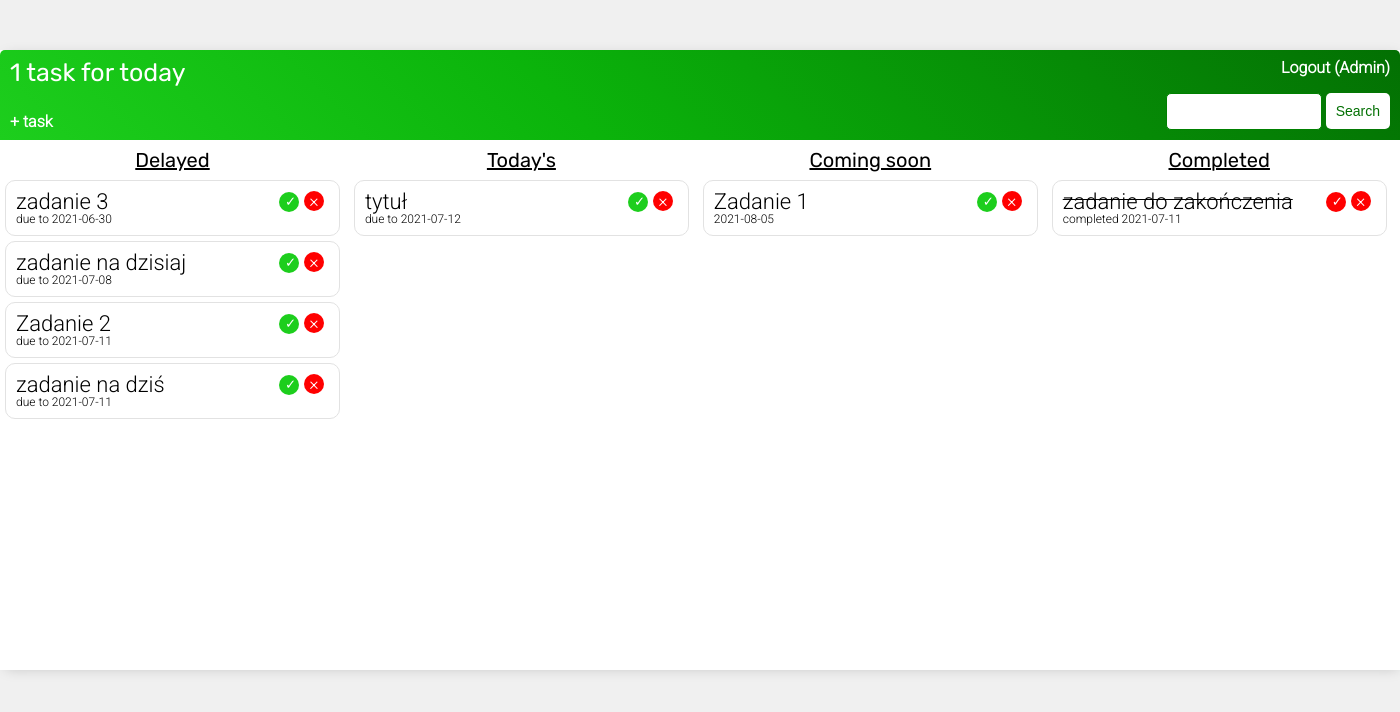
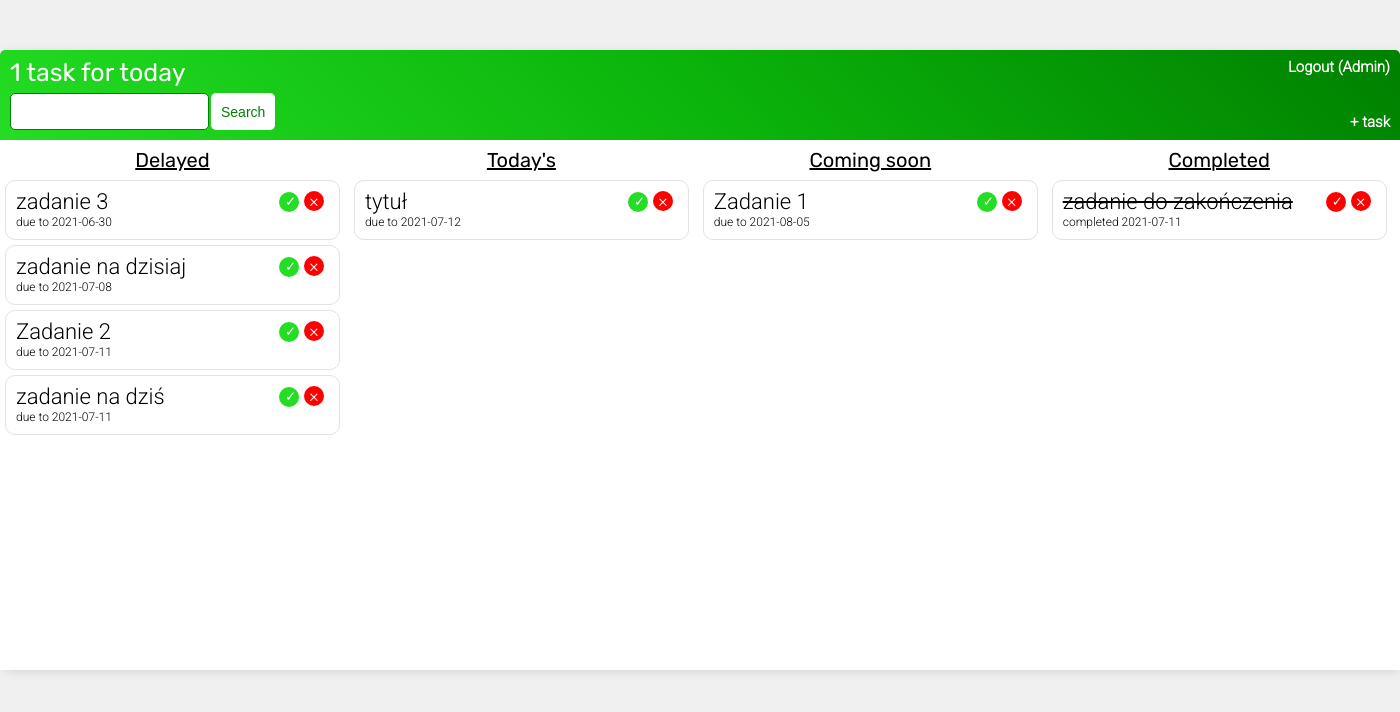
Before and after one commit to lukaszsliwinski/task_planner, a Django app: page / in a window 1400 px wide. Shown: the top 712 px of the page. Run offline with Django 3.2, Linux system fonts and the light colour scheme; a user stored in the database is signed in; data comes from the database, SQL or seed files in the repository; both versions use the stored data as it was after the commit.

Commit message:
Changing html class names and tags. Grouping styles to sections.

```diff
--- a/base/static/base/style.css
+++ b/base/static/base/style.css
@@ -2,8 +2,15 @@
 @import url('https://fonts.googleapis.com/css2?family=Rubik&display=swap');
 
 :root {
-    --header-background: linear-gradient(45deg, rgb(29, 206, 29) 0%, rgb(11, 180, 11) 40%, rgb(3, 112, 3) 100%);
+    --green1: rgb(36, 221, 36);
+    --green2: rgb(11, 180, 11);
+    --header-background-color: linear-gradient(45deg, var(--green1) 0%, var(--green2) 50%, green 100%);
 }
+
+
+
+/* style */
+
 
 
 body {
@@ -23,7 +29,77 @@ h1 {
 
 h3 {
     font-size: 20px;
+    text-align: center;
+    padding-top: 10px;
+    padding-bottom: 5px;
+    text-decoration: underline;
 }
+
+main {
+    border-radius: 5px 5px 0 0;
+    margin: auto;
+    background-color: white;
+    box-shadow: 2px 2px 13px -4px rgba(0, 0, 0, 0.21);
+}
+
+label {
+    padding-top: 10px;
+    display: block;
+}
+
+.main-container {
+    width: 1400px;
+    min-height: 620px;
+}
+
+.card-container {
+    width: 550px;
+}
+
+
+
+/* header */
+
+
+
+header {
+    display: flex;
+    justify-content: space-between;
+    height: 70px;
+    color: white;
+    padding: 10px;
+    border-radius: 5px 5px 0 0;
+    background: var(--header-background-color);
+}
+
+header section {
+    display: flex;
+    flex-direction: column;
+    justify-content: space-between;
+}
+
+header nav {
+    display: flex;
+    text-align: right;
+    flex-direction: column;
+    justify-content: space-between;
+}
+
+header a {
+    color: white;
+    font-size: 15px;
+    font-weight: bold;
+    text-decoration: none;
+}
+
+.search-bar {
+    display: inline-flex;
+}
+
+
+
+/* text fields */
+
 
 input[type=text],
 input[type=password],
@@ -39,15 +115,6 @@ textarea,
     min-height: 150px;
 }
 
-.search-area {
-    width: 50% !important;
-}
-
-label {
-    padding-top: 10px !important;
-    display: block;
-}
-
 .date-field {
     width: fit-content;
 }
@@ -68,16 +139,17 @@ label {
     margin-top: 10px;
 }
 
-.form-button:hover {
+.btn:hover {
     background-color: white;
     color: black;
 }
 
-.search-button {
+.search-btn {
     border: none;
     background-color: white;
-    color: rgb(3, 112, 3);
+    color: green;
     padding: 10px;
+    margin-left: 2px;
     font-size: 14px;
     border-radius: 5px;
     cursor: pointer;
@@ -85,104 +157,13 @@ label {
 
 }
 
-.search-button:hover {
+.search-btn:hover {
     background-color: transparent;
     color: white;
 }
 
-.header-bar {
-    display: flex;
-    justify-content: space-between;
-    height: 70px;
-    color: white;
-    padding: 10px;
-    border-radius: 5px 5px 0 0;
-    background: var(--header-background);
-}
-
-.header-right-side {
-    display: flex;
-    text-align: right;
-    flex-direction: column;
-    justify-content: space-between;
-}
-
-.header-left-side {
-    display: flex;
-    flex-direction: column;
-    justify-content: space-between;
-}
-
-
-.header-bar a {
-    color: white;
-    font-weight: bold;
-    text-decoration: none;
-}
-
-.back {
-    font-size: 15px;
-    font-weight: bold;
-}
-
-.container {
-    width: 1400px;
-    min-height: 620px;
-    margin: auto;
-    background-color: white;
-    box-shadow: 2px 2px 13px -4px rgba(0, 0, 0, 0.21);
-}
-
-.container-tight {
-    width: 550px;
-    margin: auto;
-    background-color: white;
-    box-shadow: 2px 2px 13px -4px rgba(0, 0, 0, 0.21);
-}
-
-
-.tasklist-header {
-    text-align: center;
-    padding-top: 10px;
-    padding-bottom: 5px;
-    text-decoration: underline;
-}
-
-.tasklist-wrapper {
-    display: inline-block;
-    vertical-align: top;
-    width: 345px;
-}
-
-.task-wrapper {
-    padding: 10px;
-    background-color: white;
-    border: 1px solid rgb(226, 226, 226);
-    margin: 5px;
-    border-radius: 10px;
-}
-
-
-.task-name {
-    display: flex;
-    flex-flow: row wrap;
-    justify-content: flex-end;
-    font-size: 18px;
-  }
-
-.task-link {
-    margin-right: auto;
-}
-
-.task-link a {
-    text-decoration: none;
-    color: black;
-    font-size: 22px;
-}
-
-
 .complete-btn {
-    background-color: rgb(29, 206, 29);
+    background-color: var(--green1);
     color: white;
     height: 20px;
     width: 20px;
@@ -227,26 +207,59 @@ label {
     margin: 0 5px 0 5px;
 }
 
-.tooltip {
-    visibility: hidden;
-    font-size: 10px;
-    background-color: black;
-    color: #fff;
-    text-align: center;
-    border-radius: 6px;
-    padding: 2px 5px;
-    position: absolute;
-    z-index: 1;
-}
-
 .delete-btn:hover {
     background-color: white;
     color: black;
 }
 
-.deadline {
+.account-btn {
+    border: none;
+    background-color: var(--green1);
+    color: white;
+    padding: 2px 10px;
+    font-size: 14px;
+    border-radius: 5px;
+    cursor: pointer;
+    text-decoration: none;
+    margin-top: 10px;
+}
+
+/* tasklist */
+
+time {
     font-size: 12px;
 }
+
+.tasklist {
+    display: inline-block;
+    vertical-align: top;
+    width: 345px;
+}
+
+.task {
+    padding: 10px;
+    background-color: white;
+    border: 1px solid rgb(226, 226, 226);
+    margin: 5px;
+    border-radius: 10px;
+}
+
+.task-wrapper {
+    display: flex;
+    flex-flow: row wrap;
+    justify-content: flex-end;
+    font-size: 18px;
+}
+
+.task-link {
+    margin-right: auto;
+    text-decoration: none;
+    color: black;
+    font-size: 22px;
+}
+
+
+/* task details, edit, delete */
 
 
 .card-body {
--- a/base/templates/base/main.html
+++ b/base/templates/base/main.html
@@ -12,7 +12,6 @@
     </head>
     <body>
         {% block content %}
-
         {% endblock content %}
     </body>
 </html>
--- a/base/templates/base/task_list.html
+++ b/base/templates/base/task_list.html
@@ -1,137 +1,110 @@
 {% extends 'base/main.html' %}
 {% block content %}
 
-<div class="container">
+<main class="main-container">
 
-<div class="header-bar">
-    <div class="header-left-side">
+<header>
+    <section>
         <h1>{{count}} task{{ count|pluralize:"s" }} for today</h1>
-        <div>
+        <form class="search-bar" method="GET">
+            <input type="text" name="search-area" value="{{search_input}}">
+            <input class="search-btn" type="submit" value="Search">
+        </form>
+    </section>
+    <nav>
+        <a href="{% url 'logout' %}">Logout ({{request.user|title}})</a>
         <a href="{% url 'task-create' %}">&#43; task</a>
+    </nav>
+</header>
 
-        </div>
-    </div>
-    <div class="header-right-side">
-        <a href="{% url 'logout' %}">Logout ({{request.user|title}})</a>
-        <form method="GET">
-            <input class="search-area" type="text" name="search-area" value="{{search_input}}">
-            <input class="search-button" type="submit" value="Search">
-        </form>
-    </div>
-</div>
-
-<div class="tasklist-wrapper">
-    <h3 class="tasklist-header">Delayed</h3>
+<ul class="tasklist">
+    <h3>Delayed</h3>
     {% for task in tasks %}
     {% if task.past %}
     {% if task.completed == False %}
-    <div class="task-wrapper">
-        <div class="task-name">
-            <div class="task-link">
-                <a href="{% url 'task-detail' task.id %}">{{task}}</a>
-            </div>
-            <div class="complete-form">
+    <li class="task">
+        <section class="task-wrapper">
+            <a class="task-link" href="{% url 'task-detail' task.id %}">{{task}}</a>
             <form method="post" action="{% url 'complete' task.pk %}">
                 {% csrf_token %}
                 <input class="complete-btn" type="submit" value="&#10003;" />
             </form>
-            </div>
-            <div class="delete-link">
-                <a class="delete-btn" class="delete-link" href="{% url 'task-delete' task.id %}">&#215;</a>
-            </div>
-        </div>
-        <p class="deadline">due to {{task.due_date}}</p>
-    </div>
+            <a class="delete-btn" href="{% url 'task-delete' task.id %}">&#215;</a>
+        </section>
+        <time>due to {{task.due_date}}</time>
+    </li>
     {% endif %}
     {% endif %}
     {% endfor %}
-</div>
+</ul>
 
-<div class="tasklist-wrapper">
-    <h3 class="tasklist-header">Today's</h3>
+<ul class="tasklist">
+    <h3>Today's</h3>
     {% for task in tasks %}
     {% if task.today %}
     {% if task.completed == False %}
-    <div class="task-wrapper">
-        <div class="task-name">
-            <div class="task-link">
-                <a href="{% url 'task-detail' task.id %}">{{task}}</a>
-            </div>
-            <div class="complete-form">
+    <li class="task">
+        <section class="task-wrapper">
+            <a class="task-link" href="{% url 'task-detail' task.id %}">{{task}}</a>
             <form method="post" action="{% url 'complete' task.pk %}">
                 {% csrf_token %}
                 <input class="complete-btn" type="submit" value="&#10003;" />
             </form>
-            </div>
-            <div class="delete-link">
             <a class="delete-btn" class="delete-link" href="{% url 'task-delete' task.id %}">&#215;</a>
-            </div>
-        </div>
-        <p class="deadline">due to {{task.due_date}}</p>
-    </div>
+        </section>
+        <time>due to {{task.due_date}}</time>
+    </li>
     {% endif %}
     {% endif %}
     {% endfor %}
-</div>
+</ul>
 
-<div class="tasklist-wrapper">
-    <h3 class="tasklist-header">Coming soon</h3>
+<ul class="tasklist">
+    <h3>Coming soon</h3>
     {% for task in tasks %}
     {% if task.coming %}
     {% if task.completed == False %}
-    <div class="task-wrapper">
-        <div class="task-name">
-            <div class="task-link">
-                <a href="{% url 'task-detail' task.id %}">{{task}}</a>
-            </div>
-            <div class="complete-form">
+    <li class="task">
+        <section class="task-wrapper">
+            <a class="task-link" href="{% url 'task-detail' task.id %}">{{task}}</a>
             <form method="post" action="{% url 'complete' task.pk %}">
                 {% csrf_token %}
                 <input class="complete-btn" type="submit" value="&#10003;" />
             </form>
-            </div>
-            <div class="delete-link">
             <a class="delete-btn" class="delete-link" href="{% url 'task-delete' task.id %}">&#215;</a>
-            </div>
-        </div>
-        <p class="deadline">
+        </section>
+        <time>
             {% if task.due_date %}
-                {{task.due_date}}
+                due to {{task.due_date}}
             {% else %}
                 (no date)
             {% endif %}
-        </p>
-    </div>
+        </time>
+    </li>
     {% endif %}
     {% endif %}
     {% endfor %}
-</div>
+</ul>
 
-<div class="tasklist-wrapper">
-    <h3 class="tasklist-header">Completed</h3>
+<ul class="tasklist">
+    <h3>Completed</h3>
     {% for task in tasks %}
     {% if task.completed %}
-    <div class="task-wrapper">
-        <div class="task-name">
-            <div class="task-link">
-                <i><s><a href="{% url 'task-detail' task.id %}">{{task}}</a></s></i>
-            </div>
-            <div class="complete-form">
+    <li class="task">
+        <section class="task-wrapper">
+            <a class="task-link" href="{% url 'task-detail' task.id %}"><s>{{task}}</s></a>
             <form method="post" action="{% url 'complete' task.pk %}">
                 {% csrf_token %}
                 <input class="uncomplete-btn" type="submit" value="&#10003;" />
             </form>
-            </div>
-            <div class="delete-link">
             <a class="delete-btn" href="{% url 'task-delete' task.id %}">&#215;</a>
-            </div>
-        </div>
-        <p class="deadline">completed {{task.completed_date|date}}</p>
-    </div>
+        </section>
+        <time>completed {{task.completed_date|date}}</time>
+    </li>
     {% endif %}
     {% endfor %}
-</div>
+</ul>
 
-</div>
+</main>
 
 {% endblock content %}
```
Also changed, not shown: other parts of base/static/base/style.css (+48 -54 lines), base/templates/base/login.html (+8 -10 lines), base/templates/base/register.html (+17 -19 lines), base/templates/base/task_confirm_delete.html (+11 -14 lines), base/templates/base/task_detail.html (+21 -27 lines), base/templates/base/task_form.html (+10 -12 lines), db.sqlite3. Lines whose indentation alone changed are shown as unchanged.
